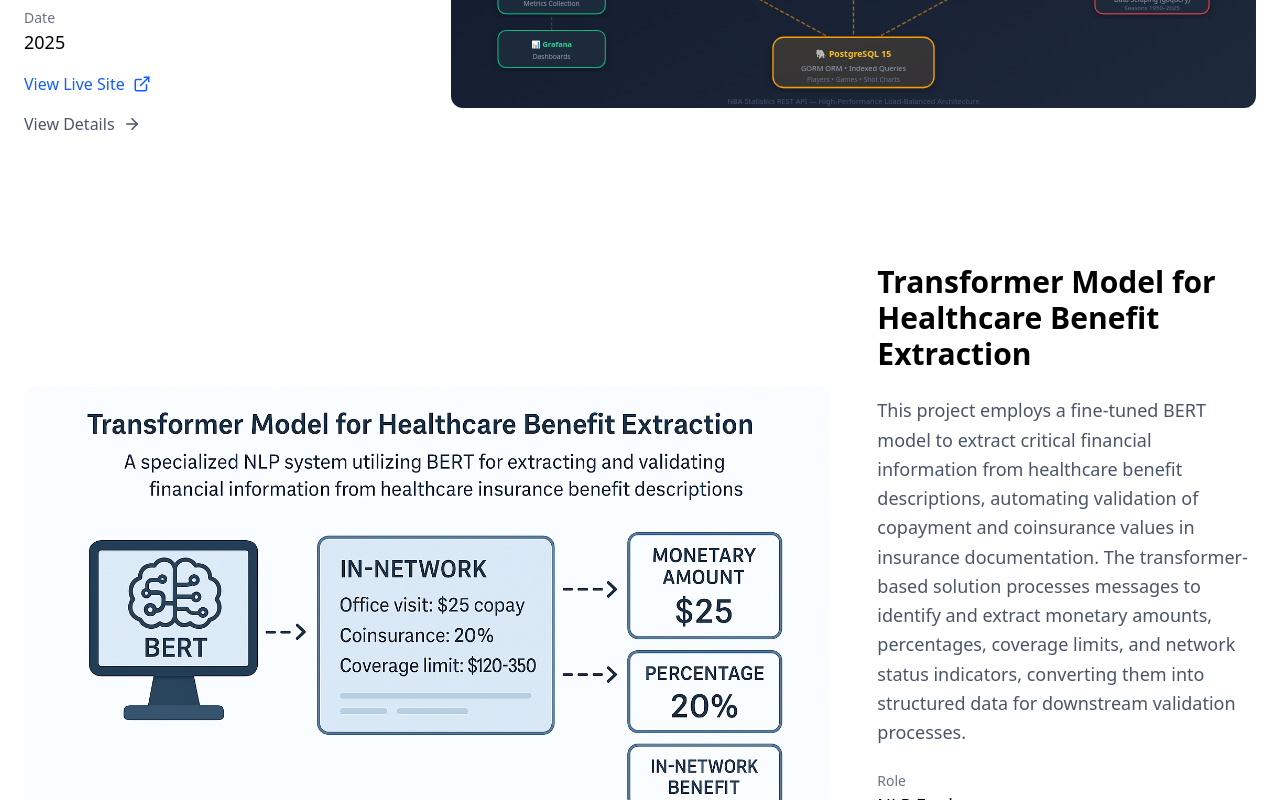
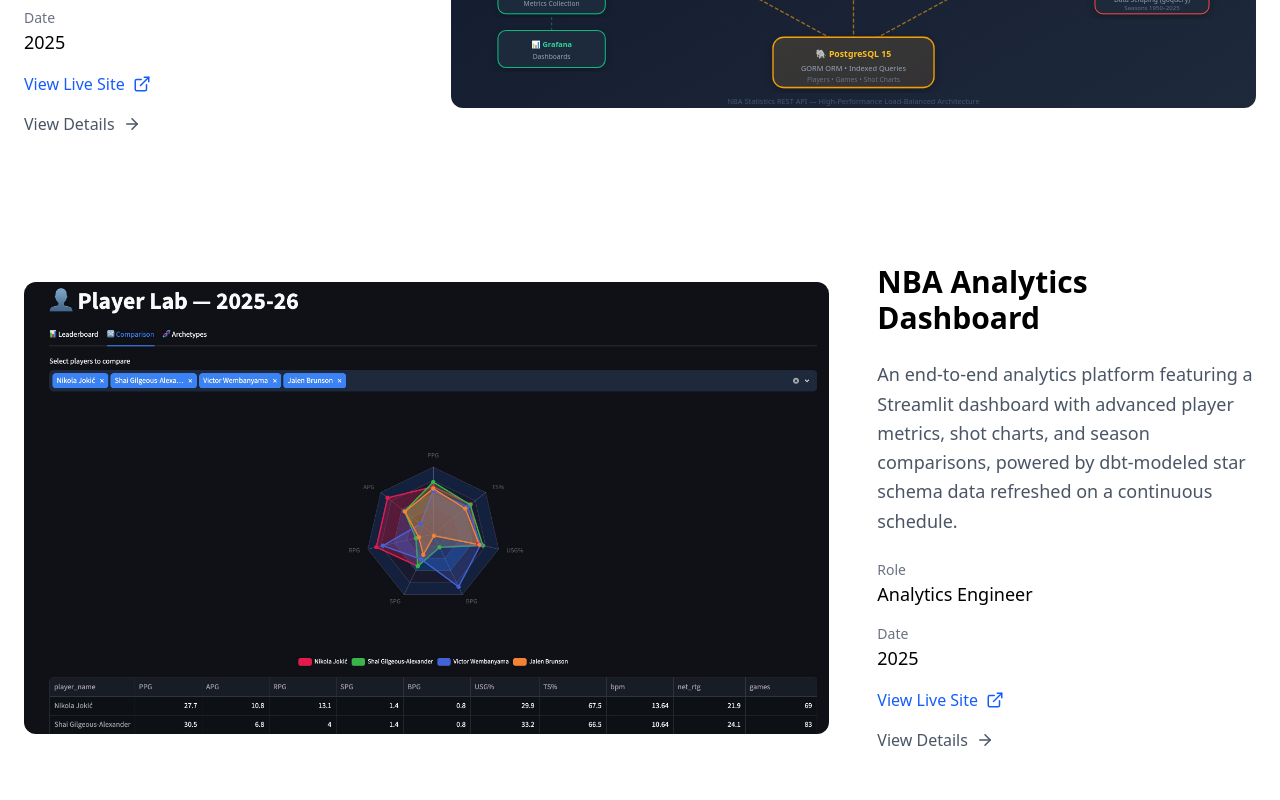
Before and after one commit to nprasad2077/data_portfolio, a React (Vite) app: page / in a window 1280 px wide. Shown: the part 2000-2800 px from the top of the page. Built offline with nearby package versions, Linux system fonts and the light colour scheme.

Commit message:
DE focus

```diff
--- a/src/components/sections/About.jsx
+++ b/src/components/sections/About.jsx
@@ -7,20 +7,20 @@ export function About() {
     {
       icon: '🎯',
       title: 'Data Engineering',
-      description: 'Building efficient data pipelines and solutions',
+      description: 'Large-scale ETL/ELT pipelines processing 800M+ records/month',
       bgColor: 'bg-blue-100'
     },
     {
-      icon: '💡',
-      title: 'Full Stack Development',
-      description: 'Creating end-to-end web applications',
-      bgColor: 'bg-green-100'
+      icon: '☁️',
+      title: 'Cloud Platforms',
+      description: 'AWS, Microsoft Fabric, and Snowflake data architectures',
+      bgColor: 'bg-green-200'
     },
     {
       icon: '✨',
-      title: 'System Optimization',
-      description: 'Improving performance and efficiency',
-      bgColor: 'bg-purple-100'
+      title: 'Data Governance',
+      description: 'Quality frameworks, HIPAA compliance, and lineage tracking',
+      bgColor: 'bg-slate-500'
     }
   ];
 
@@ -46,9 +46,10 @@ export function About() {
             <div className="space-y-6">
               <h2 className="text-4xl md:text-5xl font-bold">About Me</h2>
               <p className="text-xl text-gray-600">
-                Growth-oriented data enthusiast passionate about web development and system optimization.
-                Skilled in writing clear, concise, and easily maintainable code.
-                Seeking opportunities to expand expertise in data applications and software development.
+                Data Engineer with 3+ years designing and operating large-scale data pipelines,
+                data warehouses, and lakehouse architectures across AWS and Microsoft Fabric.
+                PharmD background enables deep fluency in clinical, pharmacy benefit, and Medicare enrollment data.
+                Passionate about building reliable, observable data systems that power business decisions.
               </p>
 
               {/* Features */}
--- a/src/components/sections/Hero.jsx
+++ b/src/components/sections/Hero.jsx
@@ -29,7 +29,7 @@ export function Hero() {
         >
           <h1 className="text-6xl md:text-8xl font-bold mb-6">Nick Prasad</h1>
           <p className="text-xl md:text-2xl text-gray-300 mb-12 max-w-2xl mx-auto">
-            Data Engineer and Full Stack Developer crafting efficient solutions
+            Data Engineer and Full Stack Developer building reliable data systems at scale
           </p>
         </m.div>
 
--- a/src/components/sections/Skills.jsx
+++ b/src/components/sections/Skills.jsx
@@ -1,39 +1,37 @@
 // src/components/sections/Skills.jsx
 const skills = {
-  'Languages': [
-    { name: 'SQL', level: 90 },
-    { name: 'Python', level: 85 },
-    { name: 'JavaScript', level: 85 },
-    { name: 'TypeScript', level: 80 },
-    { name: 'HTML/CSS', level: 85 },
+  '⚡ Languages & Pipelines': [
+    { name: 'SQL', level: 95 },
+    { name: 'Python / PySpark', level: 90 },
+    { name: 'dbt-core', level: 90 },
+    { name: 'Apache Spark', level: 85 },
+    { name: 'Go (Fiber)', level: 75 },
+    { name: 'Bash / PowerShell', level: 80 },
   ],
-  'Frameworks & Technologies': [
-    { name: 'React', level: 85 },
-    { name: 'Django', level: 80 },
-    { name: 'FastAPI', level: 75 },
-    { name: '.NET Web API', level: 75 },
-    { name: 'Express.js', level: 80 },
-    { name: 'Node.js', level: 80 },
-    { name: 'Tailwind', level: 85 },
-    { name: 'REST API', level: 85 },
+  '☁️ Cloud & Infrastructure': [
+    { name: 'AWS (S3, Glue, Athena, ECS, Lambda)', level: 90 },
+    { name: 'Microsoft Fabric', level: 90 },
+    { name: 'Docker / Containers', level: 85 },
+    { name: 'Terraform / Pulumi / IaC', level: 80 },
+    { name: 'PostgreSQL / MS SQL Server', level: 90 },
+    { name: 'Kafka / Kinesis', level: 75 },
   ],
-  'Tools & Infrastructure': [
-    { name: 'Docker', level: 80 },
-    { name: 'AWS Services', level: 75 },
-    { name: 'PostgreSQL', level: 90 },
-    { name: 'Microsoft SQL Server', level: 85 },
-    { name: 'Git/Azure DevOps', level: 85 },
-    { name: 'DBT-core', level: 80 },
-    { name: 'Power BI', level: 75 },
-    { name: 'SSRS/SSIS', level: 80 },
+  '📊 Data Modeling & Analytics': [
+    { name: 'Star Schema / Kimball', level: 90 },
+    { name: 'Medallion Architecture', level: 90 },
+    { name: 'Power BI / Fabric Reports', level: 85 },
+    { name: 'SSIS / SSRS', level: 80 },
+    { name: 'Data Governance / HIPAA', level: 85 },
+    { name: 'Parquet / Delta Lake', level: 85 },
+    { name: 'CI/CD (Git, Azure DevOps)', level: 85 },
   ]
 };
 
 function SkillBar({ name, level, category }) {
   const barColors = {
-    'Languages': 'bg-blue-600',
-    'Frameworks & Technologies': 'bg-blue-600',
-    'Tools & Infrastructure': 'bg-blue-600'
+    '⚡ Languages & Pipelines': 'bg-blue-600',
+    '☁️ Cloud & Infrastructure': 'bg-emerald-600',
+    '📊 Data Modeling & Analytics': 'bg-violet-600'
   };
 
   return (
--- a/src/components/sections/Work.jsx
+++ b/src/components/sections/Work.jsx
@@ -4,6 +4,7 @@ import { Link } from "react-router-dom";
 import { FadeIn } from "../animations/FadeIn";
 import medicareImage from "../../assets/images/medicare_dashboard.png";
 import nbaApiImage from "../../assets/images/nba_api_architecture.svg";
+import nbaStreamlitImage from "../../assets/images/nba_streamlit.png";
 import NLPImage from "../../assets/images/NLP_diagram.png"
 
 // Projects data
@@ -36,6 +37,21 @@ const projects = [
     photo: {
       large: nbaApiImage,
       small: nbaApiImage,
+    },
+  },
+  {
+    id: 4,
+    title: "NBA Analytics Dashboard",
+    excerpt:
+      "An end-to-end analytics platform featuring a Streamlit dashboard with advanced player metrics, shot charts, and season comparisons, powered by dbt-modeled star schema data refreshed on a continuous schedule.",
+    description:
+      "Built an interactive Streamlit analytics dashboard on top of a dbt-core data warehouse with star schema modeling. The platform ingests live NBA data from the Go API, transforms it through a medallion architecture pipeline, and presents advanced metrics including shot charts, player comparisons, and season-over-season trends. Data is refreshed on a continuous schedule with sub-100ms p99 query response times.",
+    role: "Analytics Engineer",
+    date: "2025",
+    url: "https://dbtnba.streamlit.app/",
+    photo: {
+      large: nbaStreamlitImage,
+      small: nbaStreamlitImage,
     },
   },
   {
--- a/src/pages/ProjectDetail.jsx
+++ b/src/pages/ProjectDetail.jsx
@@ -5,6 +5,7 @@ import { Link, useParams } from "react-router-dom";
 import { FadeIn } from "../components/animations/FadeIn";
 import medicareImage from "../assets/images/medicare_dashboard.png";
 import nbaApiImage from "../assets/images/nba_api_architecture.svg";
+import nbaStreamlitImage from "../assets/images/nba_streamlit.png";
 import NLPImage from "../assets/images/NLP_diagram.png";
 
 const sampleProjects = [
@@ -118,6 +119,54 @@ const sampleProjects = [
     date: "2025",
     url: "https://api.server.nbaapi.com/",
     photo: { large: nbaApiImage, small: nbaApiImage },
+  },
+  {
+    id: 4,
+    title: "NBA Analytics Dashboard",
+    excerpt:
+      "An end-to-end analytics platform with a Streamlit dashboard powered by dbt-modeled star schema data.",
+    description: {
+      intro:
+        "The NBA Analytics Dashboard is a full analytics platform that combines a dbt-core data warehouse with an interactive Streamlit frontend. Data flows from the Go REST API through a medallion architecture pipeline (Bronze, Silver, Gold) into a star schema optimized for analytical queries, then surfaces through an interactive dashboard with sub-100ms query performance.",
+      sections: [
+        {
+          heading: "Dashboard Features",
+          items: [
+            "Advanced player metrics and efficiency ratings",
+            "Interactive shot charts with coordinate-level data",
+            "Season-over-season player comparisons",
+            "Team performance breakdowns and rankings",
+            "Historical trend analysis across 70+ NBA seasons",
+          ],
+        },
+        {
+          heading: "Data Pipeline",
+          items: [
+            "dbt-core models with star schema (fact tables + dimensions)",
+            "Medallion architecture: raw ingestion, cleaned, analytics-ready",
+            "Continuous data refresh schedule from the Go API",
+            "Incremental materialization for efficient processing",
+            "Data quality tests and schema validation in dbt",
+          ],
+        },
+        {
+          heading: "Technical Stack",
+          items: [
+            "Frontend: Streamlit (Python)",
+            "Modeling: dbt-core with Jinja templating",
+            "Database: PostgreSQL with optimized indexes",
+            "API Source: Go (Fiber) REST API",
+            "Deployment: Streamlit Cloud with automated refresh",
+          ],
+        },
+      ],
+      conclusion:
+        "This project demonstrates end-to-end analytics engineering: ingesting raw data, modeling it with industry-standard practices (Kimball, medallion), and delivering self-service analytics through an interactive dashboard.",
+    },
+    role: "Analytics Engineer",
+    date: "2025",
+    url: "https://dbtnba.streamlit.app/",
+    photo: { large: nbaStreamlitImage, small: nbaStreamlitImage },
   },
   {
     id: 1,
```
Also changed, not shown: src/assets/images/nba_streamlit.png (added), 1 other file (tests, documents, lock files or other folders).
